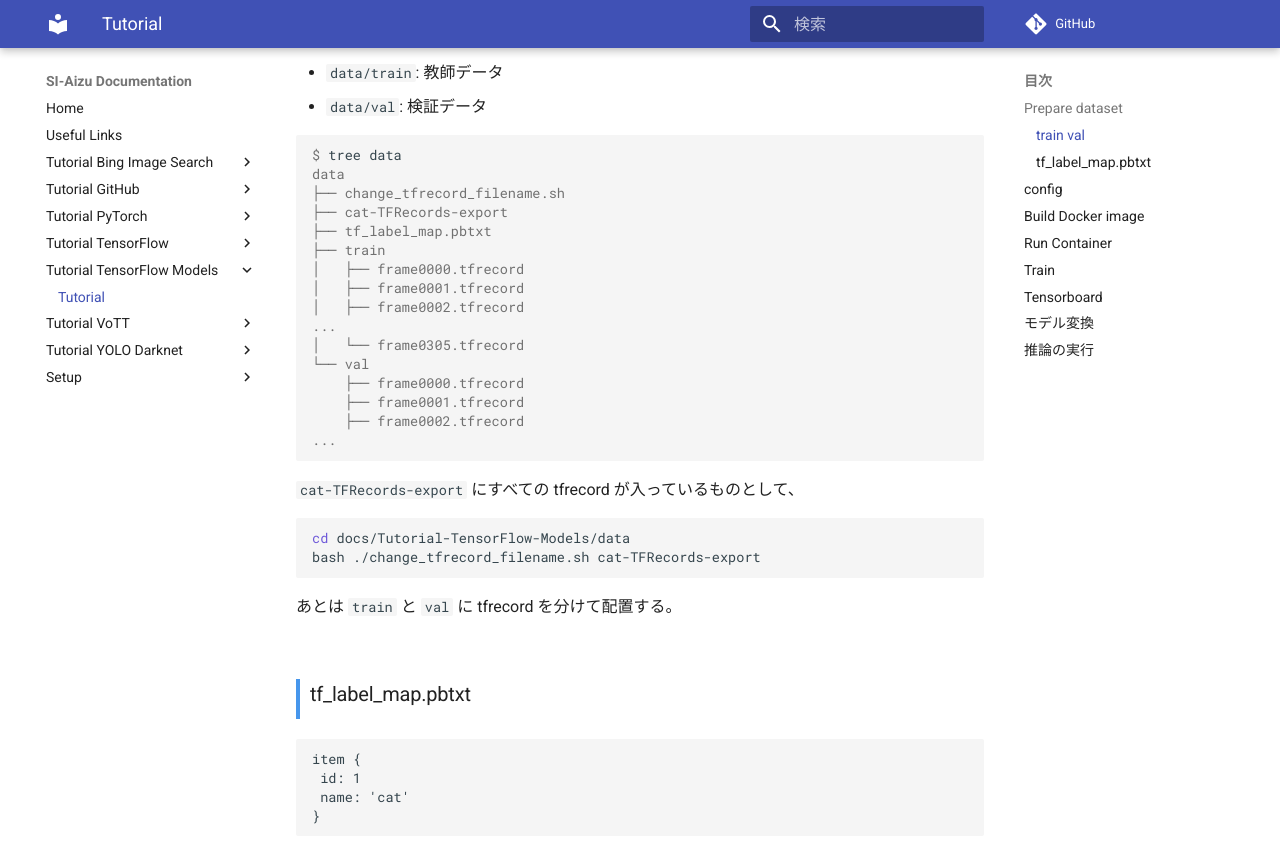
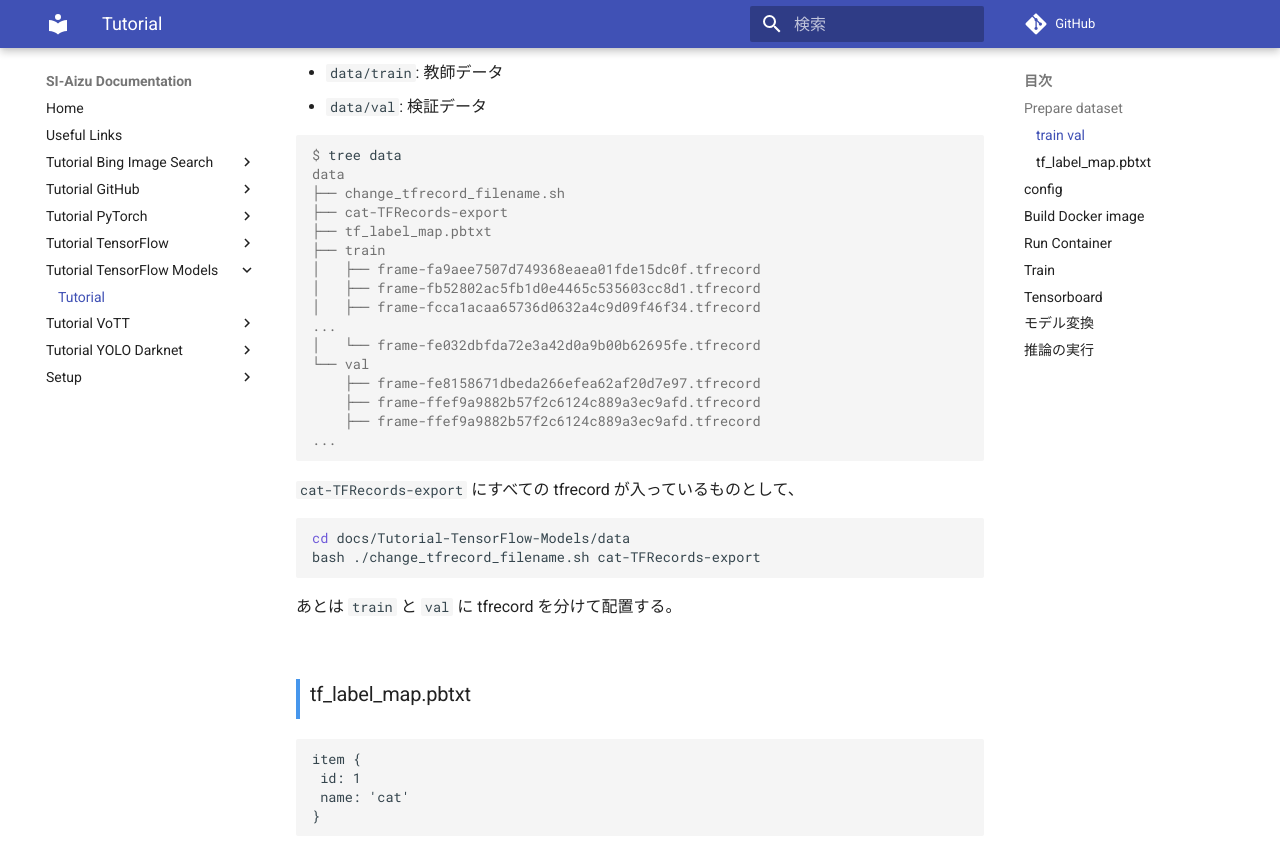
Before and after one commit to SI-Aizu/documentation, an MkDocs documentation site: the page built from docs/Tutorial-TensorFlow-Models/index.md, in a window 1280 px wide and 900 px high, scrolled down 566 px. Shown: the top 863 px of the window. Built offline with MkDocs 1.6.1 and Material for MkDocs 9.7.7, drawn with Linux system fonts in a browser that asks for light colours; comment, search, counter and statistics services are not loaded.

Commit message:
fix path

````diff
--- a/docs/Tutorial-TensorFlow-Models/index.md
+++ b/docs/Tutorial-TensorFlow-Models/index.md
@@ -25,15 +25,15 @@ data
 ├── cat-TFRecords-export
 ├── tf_label_map.pbtxt
 ├── train
-│   ├── frame0000.tfrecord
-│   ├── frame0001.tfrecord
-│   ├── frame0002.tfrecord
+│   ├── frame-fa9aee7507d749368eaea01fde15dc0f.tfrecord
+│   ├── frame-fb52802ac5fb1d0e4465c535603cc8d1.tfrecord
+│   ├── frame-fcca1acaa65736d0632a4c9d09f46f34.tfrecord
 ...
-│   └── frame0305.tfrecord
+│   └── frame-fe032dbfda72e3a42d0a9b00b62695fe.tfrecord
 └── val
-    ├── frame0000.tfrecord
-    ├── frame0001.tfrecord
-    ├── frame0002.tfrecord
+    ├── frame-fe8158671dbeda266efea62af20d7e97.tfrecord
+    ├── frame-ffef9a9882b57f2c6124c889a3ec9afd.tfrecord
+    ├── frame-ffef9a9882b57f2c6124c889a3ec9afd.tfrecord
 ...
 ```
 
````
Also changed, not shown: 1 other file.
